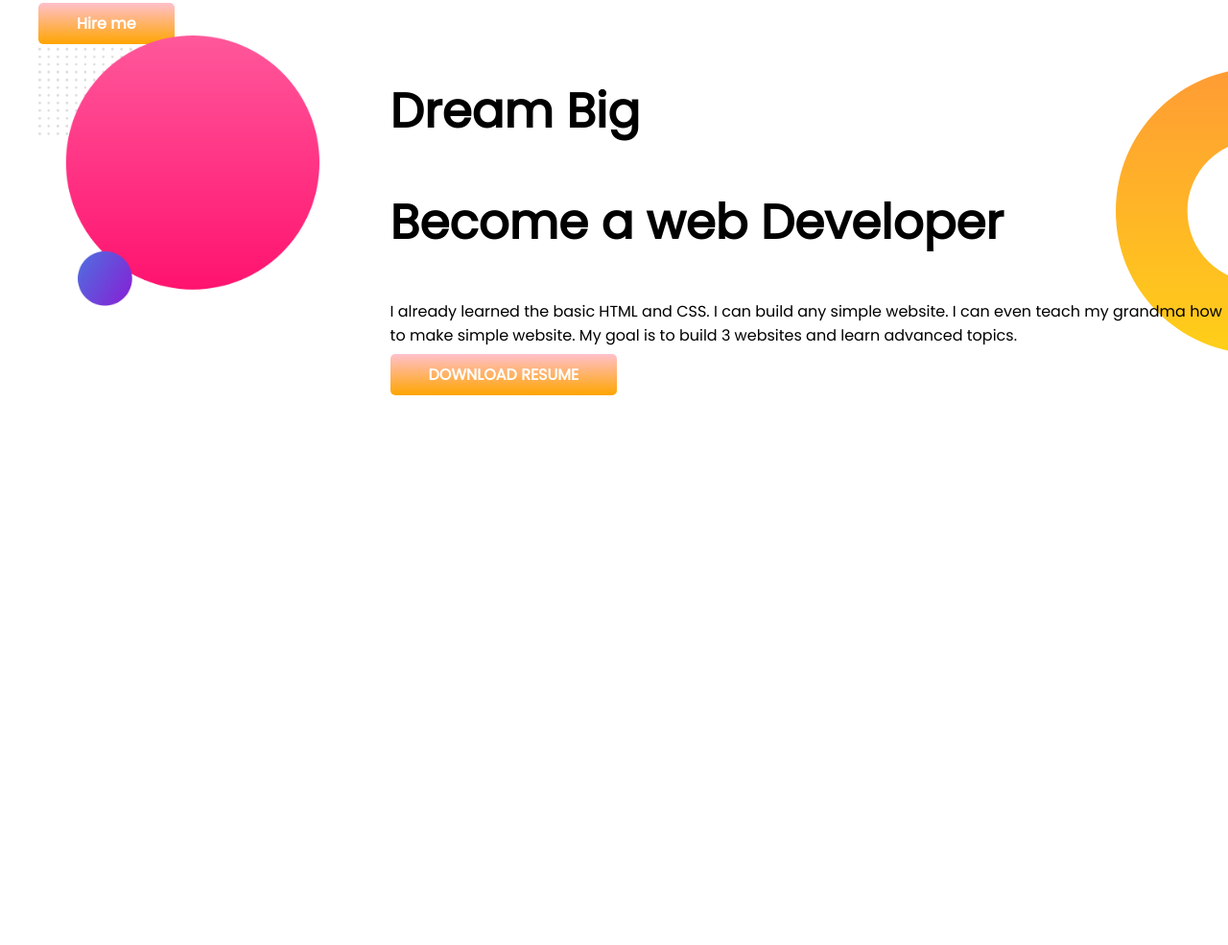
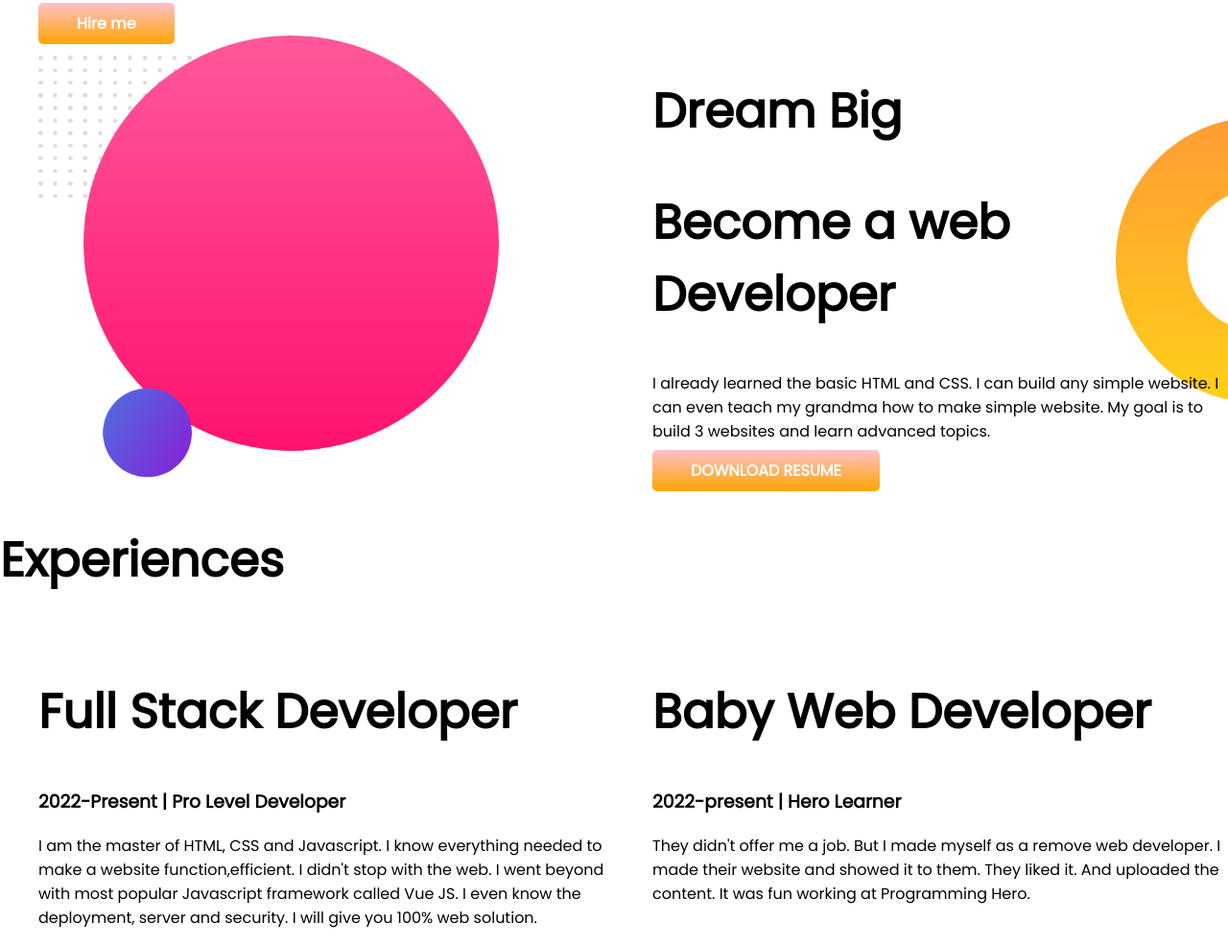
Before and after one commit to Anamika362890/devoloper-portfolio, a plain HTML site: page index.html in a window 1280 px wide. Shown: the part 501-1486 px from the top of the page at 96% size. Before the commit the page ends 913 px from the top, so only its background shows below. Drawn offline with Linux system fonts and the light colour scheme.

Commit message:
Experiences

```diff
--- a/index.html
+++ b/index.html
@@ -13,7 +13,7 @@
 </head>
 
 <body>
-    <section class="Welcome">
+    <section class="Welcome s1">
         <div class="d1">
             <h1>Welcome TO</h1>
             <h1><span class="orange"> Anamika Goswami</span> World!</h1>
@@ -29,11 +29,11 @@
             <img src="images/1pic.png">
         </div>
     </section>
-    <section class="Big-dream">
+    <section class="Big-dream s1">
         <div class="d1">
             <img src="images/my-bg2.png">
         </div>
-        <div>
+        <div class="d1">
             <h1>Dream Big</h1>
             <h1>Become a web Developer</h1>
             <p>I already learned the basic HTML and CSS. I can build any simple website. I can even teach my grandma how
@@ -44,6 +44,26 @@
 
 
     </section>
+    <section class="Experience">
+        <h1>Experiences</h1>
+        <div class="s1">
+            <div class="d1">
+                <h1>Full Stack Developer</h1>
+                <h3>2022-Present | Pro Level Developer</h3>
+                <p>I am the master of HTML, CSS and Javascript. I know everything needed to make a website
+                    function,efficient. I didn't stop with the web. I went beyond with most popular Javascript framework
+                    called Vue JS. I even know the deployment, server and security. I will give you 100% web solution.
+                </p>
+            </div>
+            <div class="d1">
+                <h1>Baby Web Developer</h1>
+                <h3>2022-present | Hero Learner</h3>
+                <p>They didn't offer me a job. But I made myself as a remove web developer. I made their website and
+                    showed it to them. They liked it. And uploaded the content. It was fun working at Programming Hero.
+                </p>
+            </div>
+        </div>
+    </section>
 
 </body>
 
--- a/style.css
+++ b/style.css
@@ -11,7 +11,7 @@ h1 {
     color: orange;
 }
 
-section {
+.s1 {
     display: flex;
 }
 
```
